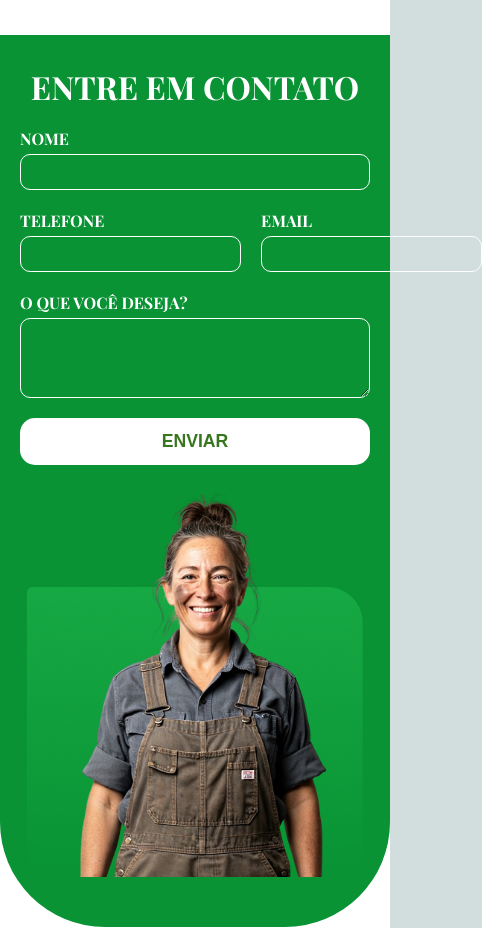
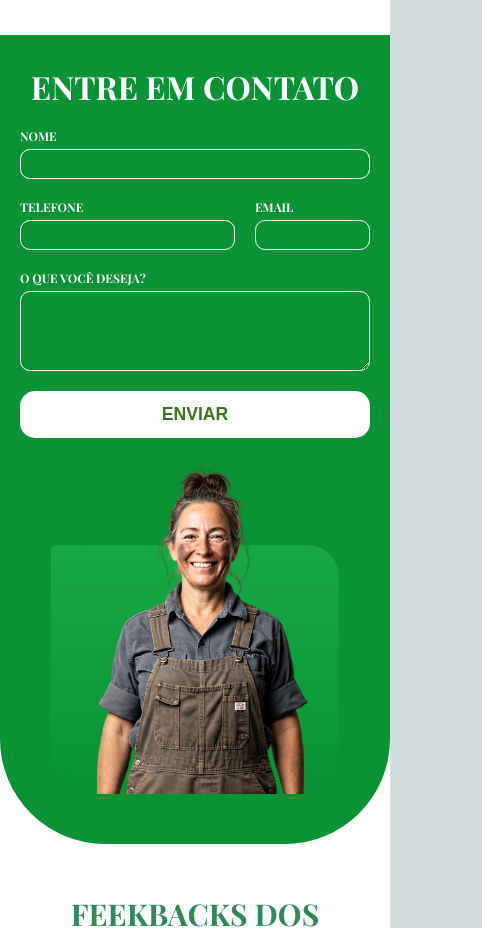
Before and after one commit to victorfreitag06/gramas-soares, a plain HTML site: page index.html in a window 390 px wide. Shown: the part 3400-4328 px from the top of the page, 482 px wide, since content can reach past the window. Drawn offline with nearby package versions, Linux system fonts and the light colour scheme; a web font is replaced by a local one.

Commit message:
Alteração nas imagens01

```diff
--- a/css/style.css
+++ b/css/style.css
@@ -628,12 +628,25 @@ label,.form-section h2{
     border-bottom-left-radius:105px;
     border-bottom-right-radius: 105px;
     .form-section{
+      width: 350px;
+      label{
+        font-size: 12px;
+      }
     width: 350px;
+    .form-group input[type="text"],
+    .form-group input[type="email"],
+    .form-group textarea{
+      padding: 5px 3px;
+
+    }
+     .form-group input[type="email"]{
+      width: 100%;
+    }
     }
     .image-section{
       img{
         margin: 20px 0;
-        width: 350px;
+        width: 300px;
       }
     }
   }
```
